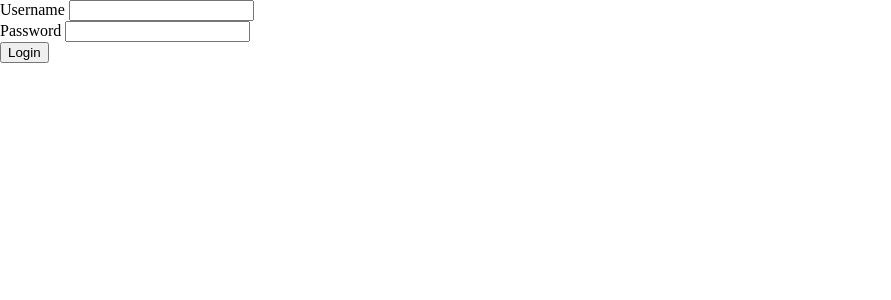
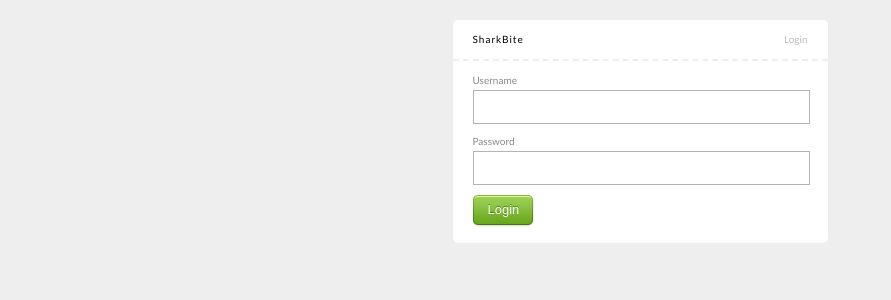
Before and after one commit to guygisborne/SharkByte, a Django app: template templates/employee/login.html in a window 1280 px wide. Shown: the top 300 px of the page, without its empty margins (0-891 px from the left). Run offline with Django 3.2, Linux system fonts and the light colour scheme; the template is opened without the code that fills it, so the values that code supplies are empty, except form fields; tables that the repository leaves empty hold one stand-in row (values such as "Sample post"); form fields are guessed from the names that the template uses.

Commit message:
templates for login and base; employee model updated

```diff
--- a/employee/urls.py
+++ b/employee/urls.py
@@ -6,5 +6,5 @@ urlpatterns = patterns('employee.views',
 	url(r'^$', 'login', name='login'),
 	url(r'^logout/$', 'logout', name='logout'),
 	url(r'^authenticate/$', 'authenticate', name='authenticate'),
-	url(r'^profile/$', 'profile', name='profile'),
+	url(r'^edit-profile/$', 'editProfile', name='edit-profile'),
 )
--- a/static/stylesheets/style.css
+++ b/static/stylesheets/style.css
@@ -1 +1,51 @@
-body
+@import url(http://fonts.googleapis.com/css?family=Rokkitt);
+body { background:#eee; font:normal 0.625em/1.5em 'Trebuchet MS', Helvetica, 'Helvetica Neue', Arial; }
+
+#container { background:#fff; margin:20px auto 0 auto; -moz-border-radius:5px; -webkit-border-radius:5px; }
+    #container.small { width:375px; }
+    #container.medium { width:600px; }
+    #container.large { width:900px; }
+
+#header { border-bottom:2px dashed #eee; padding:12px 20px; }
+    #logo { font:normal 2.2em/1em Rokkitt, inherit; letter-spacing:1px; }
+    #nav { float:right; color:#bcbcbc; }
+        #nav li { display:inline; }
+        #nav a { padding:14px; margin-top:-10px; margin-right:-12px; display:inline-block; font-size:1.3em; text-decoration:none; font-weight:bold; text-transform:uppercase; color:#aaa; }
+        #nav a:hover { color:#6a8e80; }
+
+#content { padding:12px 20px; }
+    #content h2 { }
+
+form { }
+    p { margin-bottom:10px; }
+    label { display:block; margin-bottom:2px; font-size:1em; color:#888; }
+    label span { color:#DF1B1B; float:right; }
+    input, textarea { border:1px solid #b3b3b3; padding:8px; font:normal 1em "Helvetica Neue", Helvetica, Arial, sans-serif; }
+    input { width:200px; font-size:1.4em; }
+    textarea { width:200px; line-height:1.57em; }
+
+form.login input { width:319px; }
+
+/*
+ * Button styles ripped from http://www.m.grooveshark.com
+ */
+
+.buttons .middle {text-align: center; margin: 0 auto;}
+.buttons.left {text-align: left; margin: 0 auto;}
+.buttons.alignLeft {text-align: left;}
+.buttons button {cursor: pointer; margin-left:-2px; border: none; background: none; overflow: visible; padding: 0;}
+.buttons button div {display: block; float: left; height: 32px; padding: 0 16px 0 0; background: url(../images/form_button.png) top right no-repeat; font-size: 14px; white-space:nowrap;}
+.buttons button span {background: url(../images/form_button.png) top left no-repeat #FFF; font-size: 13px; display: block; padding: 0 0 0 17px; height: 32px; line-height: 29px; float: left; white-space:nowrap; clear:none; color: #FFF; text-shadow: 0px -1px 0px #2273a8;}
+.buttons button:hover div {background-position: right -32px;}
+.buttons button:hover span {background-position: 0 -32px; color: #FFF;}
+.buttons button:active, .buttons button:focus {outline: none;}
+.buttons button:active div {background-position: right -64px;}
+.buttons button:active span {background-position: 0 -64px; color: #FFF;}
+.buttons button.inactive {opacity: .3; filter: alpha(opacity = .3);}
+
+.buttons button.green div {background-position: right -96px;}
+.buttons button.green span {background-position: left -96px; text-shadow: 0px -1px 0px #56831c;}
+.buttons button.green:hover div {background-position: right -128px;}
+.buttons button.green:hover span {background-position: left -128px;}
+.buttons button.green:active div {background-position: right -160px;}
+.buttons button.green:active span {background-position: left -160px;}
--- a/templates/base.html
+++ b/templates/base.html
@@ -2,14 +2,34 @@
 <html xmlns="http://www.w3.org/1999/xhtml">
     <head>
         <meta http-equiv="Content-Type" content="text/html;charset=utf-8" />
-        <title>SharkByte {% block title %}- Grooveshark Food Ordering{% endblock %}</title>
+        <title>SharkBite {% block title %}- Grooveshark Food Ordering{% endblock %}</title>
         <link rel="stylesheet" href="/static/stylesheets/reset.css" type="text/css"/>
         <link rel="stylesheet" href="/static/stylesheets/style.css" type="text/css"/>
     </head>
 
     <body>
-        <div id="content">
-            {% block main %}{% endblock %}
+        <div id="container" class="{% block size %}{% endblock %}">
+
+            <div id="header">
+
+                <div id="nav" class="right">
+                    {% block navigation %}
+                    <ul>
+                        <li><a href="">Order</a></li>
+                        <li><a href="">Profile</a></li>
+                        <li><a href="">Logout</a></li>
+                    </ul>
+                    {% endblock %}
+                </div>
+
+                <h1 id="logo">SharkBite</h1>
+
+            </div>
+
+            <div id="content">
+                {% block content %}{% endblock %}
+            </div>
+
         </div>
     </body>
 
--- a/templates/employee/login.html
+++ b/templates/employee/login.html
@@ -1,8 +1,12 @@
 {% extends "base.html" %}
 
-{% block main %}
+{% block title %}- Login to Order{% endblock %}
+{% block size %}small{% endblock %}
+{% block navigation %}Login{% endblock %}
 
-<form method="post" class="formwrap" action="{% url employee.views.authenticate %}">
+{% block content %}
+
+    <form method="post" class="login" action="{% url employee.views.authenticate %}">
         {% csrf_token %}
         <p>
             <label for="id_username">Username <span class="errors">{% for error in login_form.username.errors %} {{ error }} {% endfor %}</span></label>
@@ -12,7 +16,11 @@
             <label for="id_password">Password <span class="errors">{% for error in login_form.password.errors %} {{ error }} {% endfor %}</span></label>
             {{ login_form.password }}
         </p>
-    <p><input type="submit" class="btn" value="Login" /></p>
+        <div class="buttons">
+            <button type="submit" name="" value="" class="green thinandtall">
+                <div><span>Login</span></div>
+            </button>
+        </div>
     </form>
 
 {% endblock %}
--- a/templates/index.html
+++ /dev/null
@@ -1,5 +0,0 @@
-{% extends "base.html" %}
-
-{% block main %}
-Hello World
-{% endblock %}
--- a/urls.py
+++ b/urls.py
@@ -12,4 +12,4 @@ urlpatterns = patterns('',
 )
 
 if settings.LOCAL:
-	urlpatterns += patterns('', (r'^site_media/(?P<path>.*)$', 'django.views.static.serve', { 'document_root': settings.MEDIA_ROOT }))
+	urlpatterns += patterns('', (r'^static/(?P<path>.*)$', 'django.views.static.serve', { 'document_root': settings.MEDIA_ROOT }))
```
Also changed, not shown: employee/forms.py (+9 -3 lines), employee/models.py (+7 -5 lines), employee/views.py (+6 -4 lines), templates/employee/edit_profile.html (added, +23 -0 lines), templates/employee/profile.html (deleted, +0 -7 lines), static/images/form_button.png (added). Lines whose indentation alone changed are shown as unchanged.
